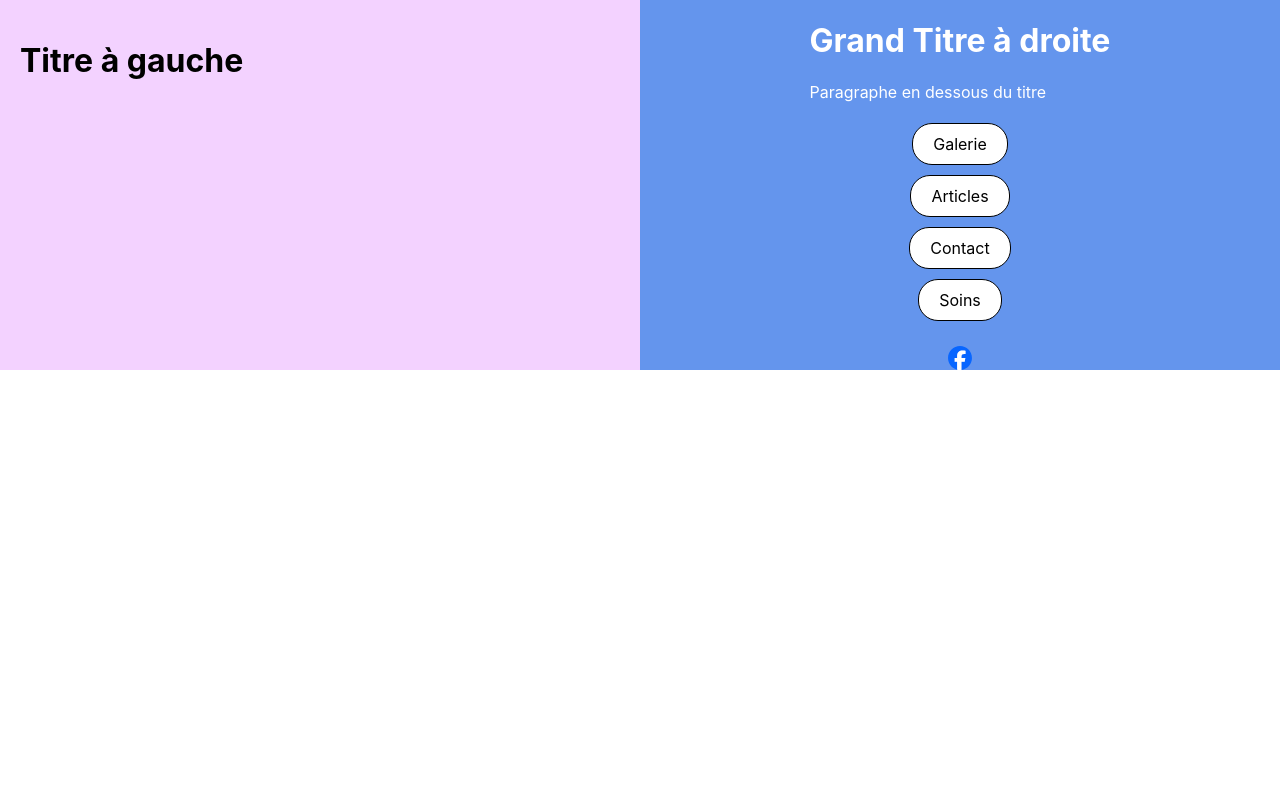
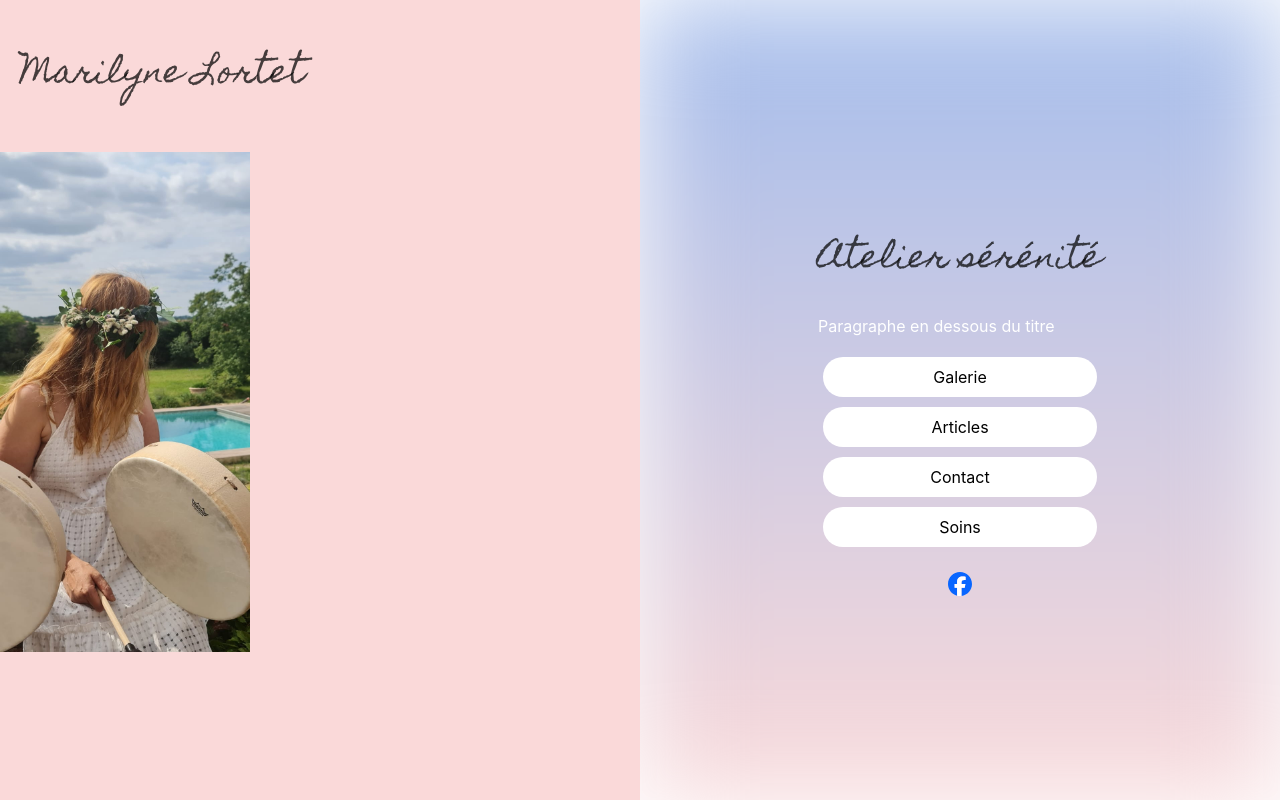
Before and after one commit to mlortet/mlortet.github.io, a React (Create React App) app: page / in a window 1280 px wide. Built offline with nearby package versions, Linux system fonts and the light colour scheme.

Commit message:
editing css, adding some images

```diff
--- a/public/index.html
+++ b/public/index.html
@@ -3,6 +3,12 @@
   <head>
     <meta charset="utf-8" />
     <link rel="icon" href="%PUBLIC_URL%/favicon.ico" />
+    <link rel="preconnect" href="https://fonts.googleapis.com" />
+    <link rel="preconnect" href="https://fonts.gstatic.com" crossorigin />
+    <link
+      href="https://fonts.googleapis.com/css2?family=Homemade+Apple&display=swap"
+      rel="stylesheet"
+    />
     <meta name="viewport" content="width=device-width, initial-scale=1" />
     <meta name="theme-color" content="#000000" />
     <meta
--- a/src/homepage/Homepage.tsx
+++ b/src/homepage/Homepage.tsx
@@ -7,16 +7,19 @@ const Homepage: React.FC = () => {
     <div className="container">
       <div className="left">
         <div className="title">
-          <h1>Titre à gauche</h1>
+          <h1>Marilyne Lortet</h1>
         </div>
         <div className="imgContainer">
-          {/* <img src="image.jpg" alt="Photo" /> */}
-          {/* <div className="overlay"></div> */}
+          <img
+            src="/images/main.jpg"
+            className="main-img"
+            alt="marilyne profile pic"
+          />
         </div>
       </div>
       <div className="right">
         <div className="content">
-          <h1>Grand Titre à droite</h1>
+          <h1>Atelier sérénité</h1>
           <p>Paragraphe en dessous du titre</p>
           <div className="buttons">
             <Button name="Galerie" link="/galerie" />
@@ -26,7 +29,7 @@ const Homepage: React.FC = () => {
           </div>
           <div className="facebook-icon">
             <a
-              href="https://www.facebook.com/VotrePageFacebook"
+              href="https://www.facebook.com/atelierserenitemarilynelortet/"
               target="_blank"
               rel="noopener noreferrer"
             >
--- a/src/homepage/homepage.css
+++ b/src/homepage/homepage.css
@@ -1,30 +1,63 @@
 .container {
   display: flex;
+  height: 100%;
 }
 
 .left {
   flex: 1;
+  height: auto;
   width: 50%;
-  background-color: #f3d2ff;
+  background-color: #FAD9D9;
 }
 
 .right {
   flex: 1;
   height: 100%;
   width: 50%;
-  background-color: #6495ED;
   color: white;
   display: flex;
   align-items: center;
   justify-content: center;
+  position: relative;
+  /* Add relative position ? */
 }
+
+.right::before {
+  content: '';
+  position: absolute;
+  top: 0;
+  left: 0;
+  width: 100%;
+  height: 100%;
+  background: linear-gradient(to bottom, #a4bdec, #FAD9D9);
+  filter: blur(50px);
+  z-index: -1;
+}
+
+.content {
+  position: relative;
+  z-index: 1;
+}
+
 
 .title {
   padding: 20px;
 }
 
+h1 {
+  font-family: "Homemade Apple";
+  font-weight: 400;
+  font-style: normal;
+  color: rgba(7, 7, 7, 0.747);
+}
+
 .imgContainer {
   position: relative;
+}
+
+.main-img {
+  width: 250px;
+  height: 500px;
 }
 
 .content img {
@@ -32,26 +65,17 @@
   width: 100%;
 }
 
-.overlay {
-  position: absolute;
-  top: 50%;
-  left: 0;
-  width: 100%;
-  height: 50%;
-  background: linear-gradient(to bottom, rgba(255, 255, 255, 0) 0%, rgba(255, 192, 203, 1) 100%);
-}
-
 .buttons {
   display: flex;
   flex-direction: column;
-  align-items: center;
+  align-items: stretch;
+  text-align: center;
 }
 
 .buttons button {
   background-color: white;
   color: black;
-  border: 1px solid black;
-  padding: 10px 20px;
+  flex-grow: 1;
   margin: 5px;
   cursor: pointer;
 }
@@ -60,18 +84,16 @@
   margin-top: 20px;
 }
 
-/* stylise les liens en tant que boutons */
 .buttons a {
   display: block;
   background-color: white;
   color: black;
-  border: 1px solid black;
-  padding: 10px 20px;
+  padding: 10px 50px;
   margin: 5px;
   text-decoration: none;
   border-radius: 20px;
 }
 
 .buttons a:hover {
-  background-color: lightgray;
+  background-color: #FAD9D9;
 }
--- a/src/index.css
+++ b/src/index.css
@@ -1,6 +1,6 @@
 html,
 body,
-.root {
+#root {
   margin: 0;
   font-family: -apple-system, BlinkMacSystemFont, 'Segoe UI', 'Roboto', 'Oxygen',
     'Ubuntu', 'Cantarell', 'Fira Sans', 'Droid Sans', 'Helvetica Neue',
```
Also changed, not shown: src/index.tsx (+6 -6 lines), public/images/main.jpg (added).
